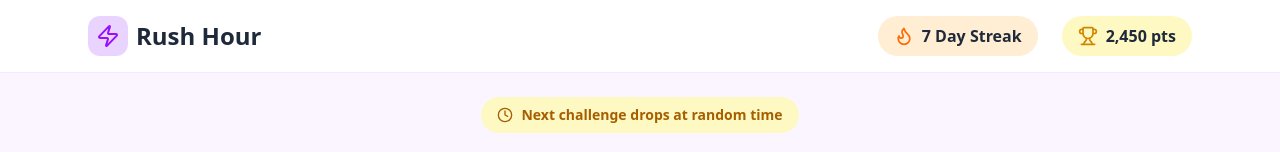
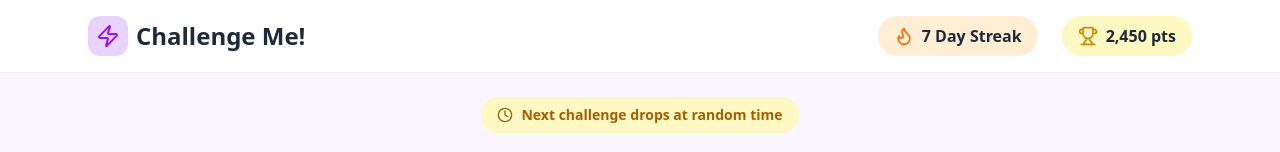
Before and after one commit to Oasis-NEU/f25-group-18, a React (Vite) app: page / in a window 1280 px wide. Shown: the top 152 px of the page. Built offline with nearby package versions, Linux system fonts and the light colour scheme.

Commit message:
changed name

```diff
--- a/src/App.jsx
+++ b/src/App.jsx
@@ -10,7 +10,7 @@
         <div className="w-10 h-10 bg-purple-200 rounded-xl flex items-center justify-center">
           <Zap className="w-6 h-6 text-purple-600" />
         </div>
-        <h1 className="text-2xl font-bold text-gray-800">Rush Hour</h1>
+        <h1 className="text-2xl font-bold text-gray-800">Challenge Me!</h1>
       </div>
       <div className="flex items-center gap-6">
         <div className="flex items-center gap-2 bg-orange-100 px-4 py-2 rounded-full">
```
